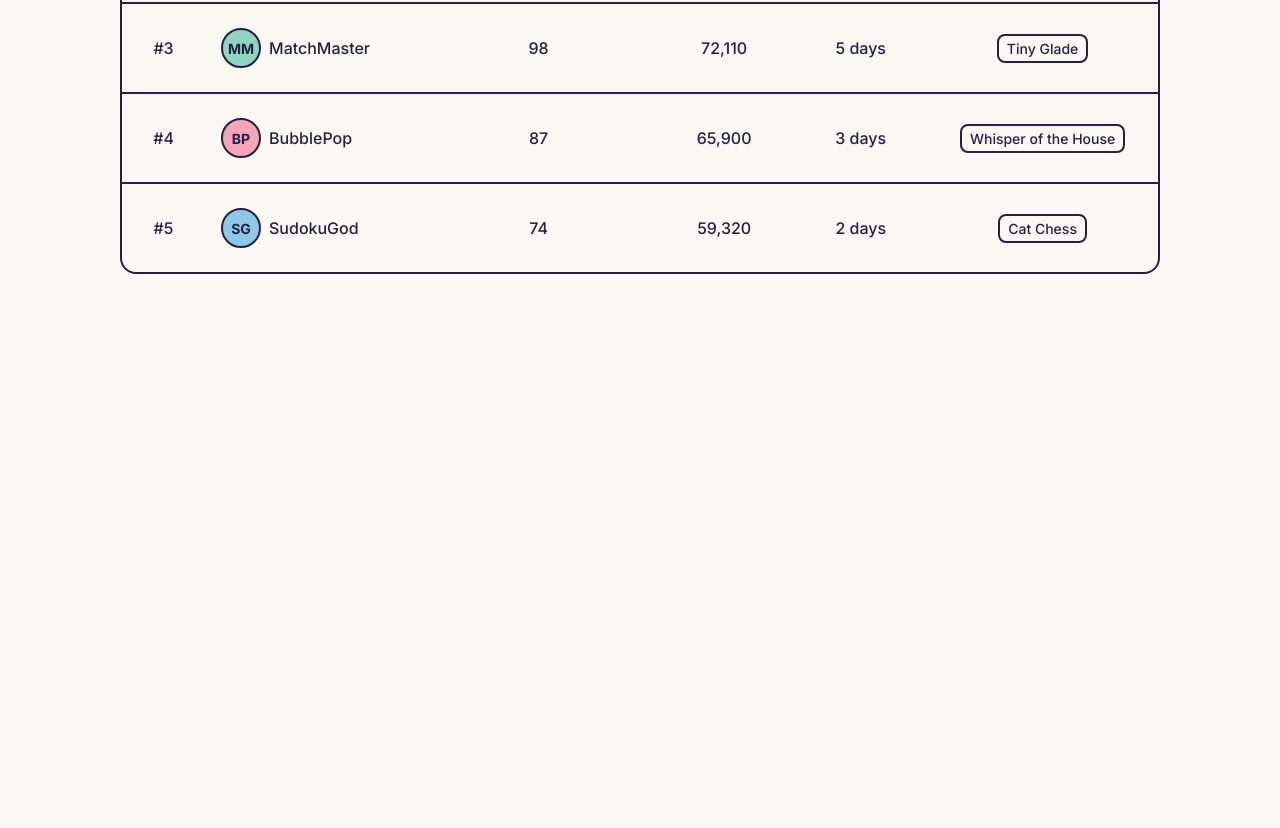
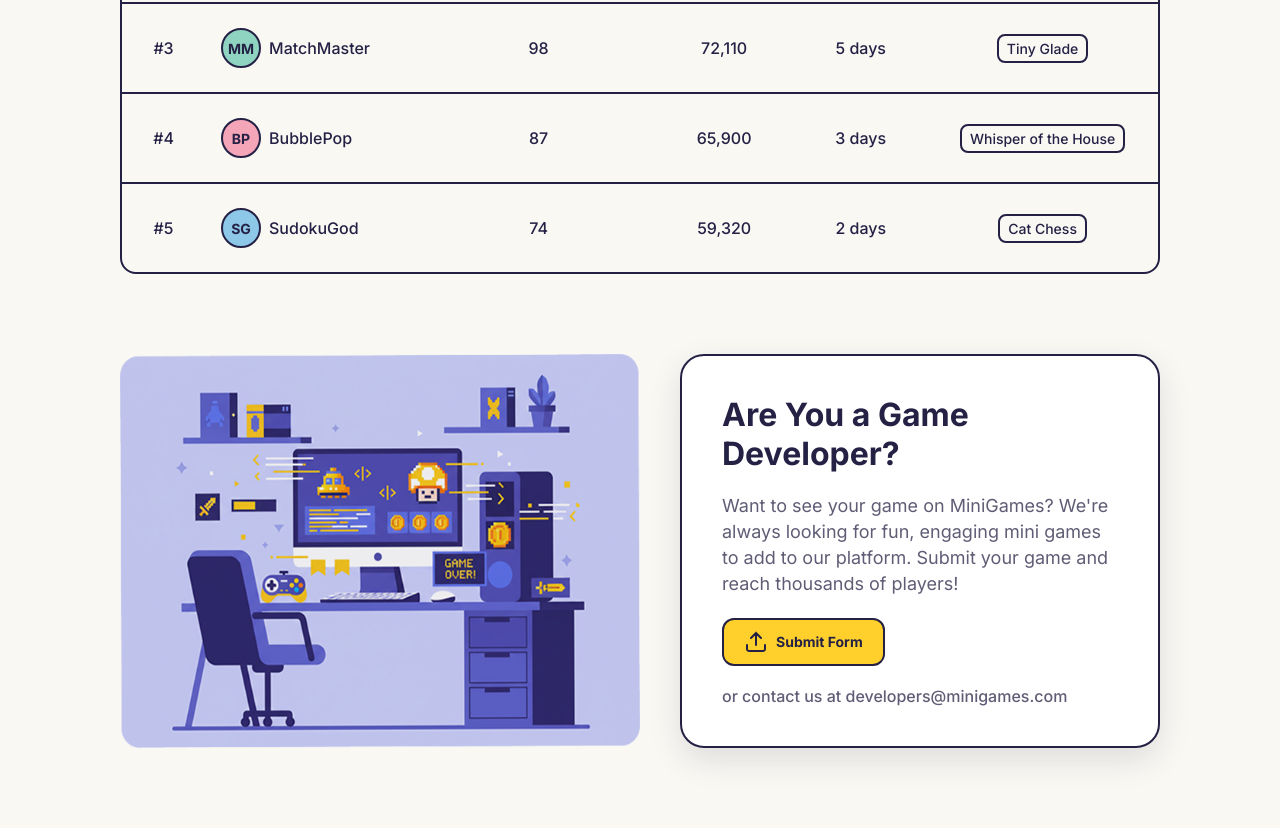
Before and after one commit to ruslan011dev/minigames, a website built with Vite: page index.html in a window 1280 px wide. Shown: the part 1630-2458 px from the top of the page. Before the commit the page ends 1944 px from the top, so only its background shows below. Built offline with nearby package versions, Linux system fonts and the light colour scheme.

Commit message:
feat: add home developer CTA section

```diff
--- /dev/null
+++ b/src/pages/home/_developer.scss
@@ -0,0 +1,130 @@
+@use '../../styles/variables' as *;
+@use '../../styles/mixins' as *;
+@use '../../styles/breakpoints' as *;
+
+.developer {
+  padding: 16px;
+  background-color: $color-bg;
+
+  @media (min-width: $breakpoint-mobile + 1px) {
+    padding: 24px 40px;
+  }
+
+  @include desktop-up {
+    padding: 40px $section-offset-desktop 80px;
+  }
+}
+
+.developer__inner {
+  display: flex;
+  flex-direction: column;
+  gap: 24px;
+
+  @include desktop-up {
+    flex-direction: row;
+    align-items: stretch;
+    gap: 40px;
+  }
+}
+
+.developer__image {
+  display: block;
+  width: 100%;
+  height: auto;
+
+  @include desktop-up {
+    width: 682px;
+    max-width: 50%;
+    flex-shrink: 0;
+  }
+}
+
+.developer__content {
+  display: flex;
+  flex-direction: column;
+  align-items: flex-start;
+  justify-content: center;
+  gap: 16px;
+  padding: 24px 16px;
+  border: 2px solid $color-on-primary;
+  border-radius: 24px;
+  background-color: $color-white;
+  box-shadow: 0 12px 32px rgba(36, 33, 69, 0.12);
+
+  @media (min-width: $breakpoint-mobile + 1px) {
+    padding: 32px 24px;
+  }
+
+  @include desktop-up {
+    gap: 20px;
+    padding: 40px;
+    flex: 1 1 auto;
+    max-width: none;
+  }
+}
+
+.developer__title {
+  margin: 0;
+  color: $color-on-primary;
+  font-size: 28px;
+  font-weight: $font-weight-bold;
+  line-height: 1.2;
+
+  @include desktop-up {
+    font-size: $font-size-section;
+  }
+}
+
+.developer__text {
+  margin: 0;
+  color: $color-on-bg;
+  font-size: $font-size-body;
+  //font-weight: $font-weight-medium;
+  line-height: 1.45;
+}
+
+.developer__cta {
+  display: inline-flex;
+  align-items: center;
+  justify-content: center;
+  gap: 8px;
+  padding: 10px 20px;
+  border: 2px solid $color-on-primary;
+  border-radius: 12px;
+  background-color: $color-primary;
+  color: $color-on-primary;
+  font-family: $font-main;
+  font-size: $font-size-label;
+  font-weight: $font-weight-bold;
+  text-decoration: none;
+  cursor: pointer;
+  transition: background-color $transition-fast;
+
+  @include hover {
+    background-color: $color-primary-hover;
+  }
+
+  &:active {
+    background-color: $color-primary-active;
+  }
+}
+
+.developer__cta-icon {
+  display: block;
+}
+
+.developer__contact {
+  margin: 0;
+  color: $color-on-bg;
+  font-size: $font-size-body-sm;
+  font-weight: $font-weight-medium;
+}
+
+.developer__mail {
+  color: $color-on-bg;
+  text-decoration: none;
+
+  @include hover {
+    text-decoration: underline;
+  }
+}
--- /dev/null
+++ b/src/pages/home/developer.ts
@@ -0,0 +1,65 @@
+import illustrationUrl from '../../assets/images/illustration-side.png';
+import uploadUrl from '../../assets/icons/upload.svg?url';
+
+export class DeveloperCta {
+  public render(): HTMLElement {
+    const section = document.createElement('section');
+    section.className = 'developer';
+    section.setAttribute('aria-label', 'For game developers');
+
+    const inner = document.createElement('div');
+    inner.className = 'developer__inner';
+
+    const image = document.createElement('img');
+    image.className = 'developer__image';
+    image.src = illustrationUrl;
+    image.alt = '';
+
+    inner.append(image, this.createContent());
+    section.append(inner);
+
+    return section;
+  }
+
+  private createContent(): HTMLElement {
+    const content = document.createElement('div');
+    content.className = 'developer__content';
+
+    const title = document.createElement('h2');
+    title.className = 'developer__title';
+    title.textContent = 'Are You a Game Developer?';
+
+    const text = document.createElement('p');
+    text.className = 'developer__text';
+    text.textContent =
+      "Want to see your game on MiniGames? We're always looking for fun, engaging mini games to add to our platform. Submit your game and reach thousands of players!";
+
+    const cta = document.createElement('a');
+    cta.className = 'developer__cta';
+    cta.href = '#';
+
+    const icon = document.createElement('img');
+    icon.className = 'developer__cta-icon';
+    icon.src = uploadUrl;
+    icon.alt = '';
+
+    const label = document.createElement('span');
+    label.textContent = 'Submit Form';
+
+    cta.append(icon, label);
+
+    const contact = document.createElement('p');
+    contact.className = 'developer__contact';
+    contact.append('or contact us at ');
+
+    const mail = document.createElement('a');
+    mail.className = 'developer__mail';
+    mail.href = 'mailto:developers@minigames.com';
+    mail.textContent = 'developers@minigames.com';
+
+    contact.append(mail);
+    content.append(title, text, cta, contact);
+
+    return content;
+  }
+}
--- a/src/pages/home/home-page.ts
+++ b/src/pages/home/home-page.ts
@@ -1,4 +1,5 @@
 import type { Page } from '../../types/page';
+import { DeveloperCta } from './developer';
 import { Hero } from './hero';
 import { Leaderboard } from './leaderboard';
 import { NewGames } from './new-games';
@@ -8,7 +9,12 @@ export class HomePage implements Page {
     const page = document.createElement('div');
     page.className = 'page page--home';
     page.setAttribute('data-page', 'home');
-    page.append(new Hero().render(), new NewGames().render(), new Leaderboard().render());
+    page.append(
+      new Hero().render(),
+      new NewGames().render(),
+      new Leaderboard().render(),
+      new DeveloperCta().render(),
+    );
 
     return page;
   }
--- a/src/style.scss
+++ b/src/style.scss
@@ -5,6 +5,7 @@
 @use './pages/home/hero';
 @use './pages/home/new-games';
 @use './pages/home/leaderboard';
+@use './pages/home/developer';
 
 * {
   box-sizing: border-box;
```
Also changed, not shown: src/assets/icons/upload.svg (added), src/assets/images/illustration-side.png (added).
